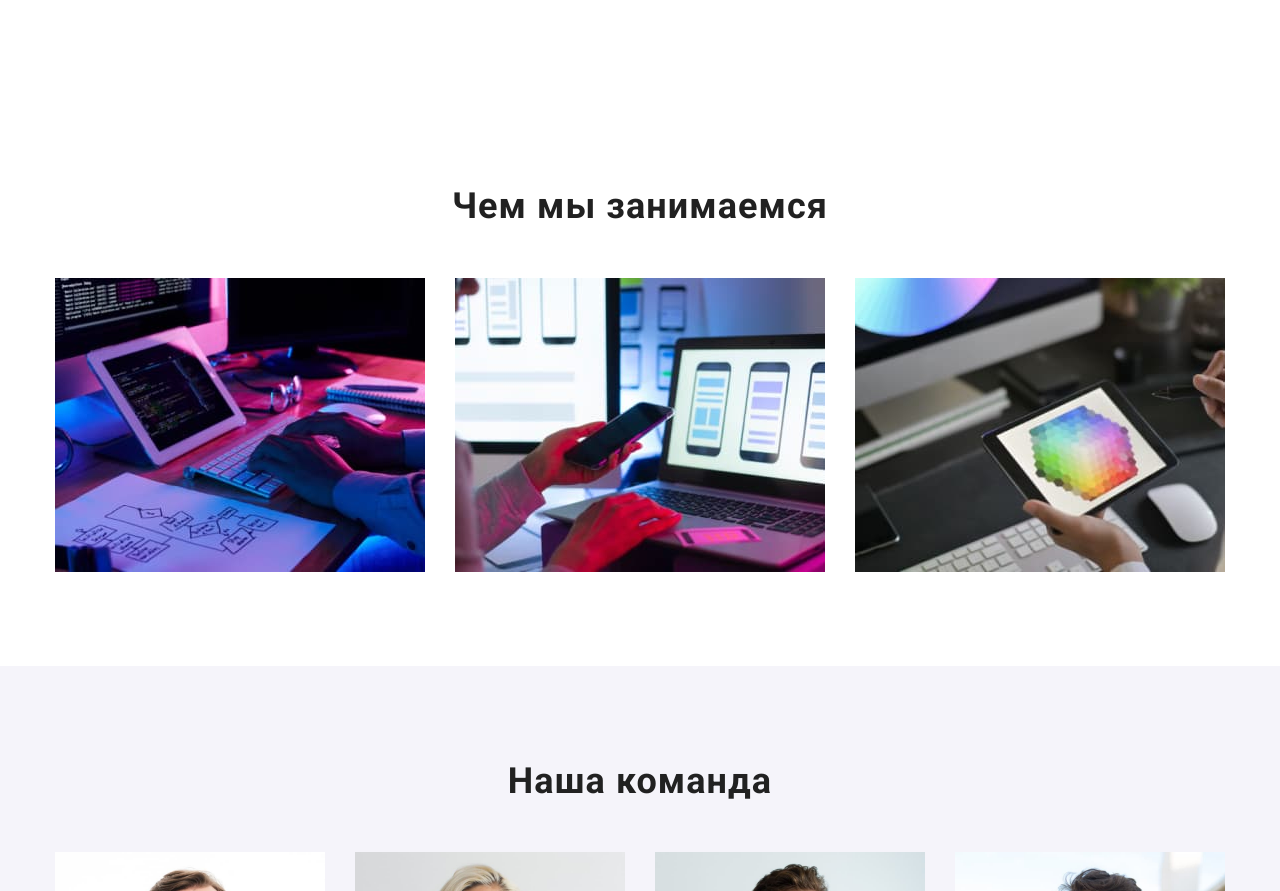
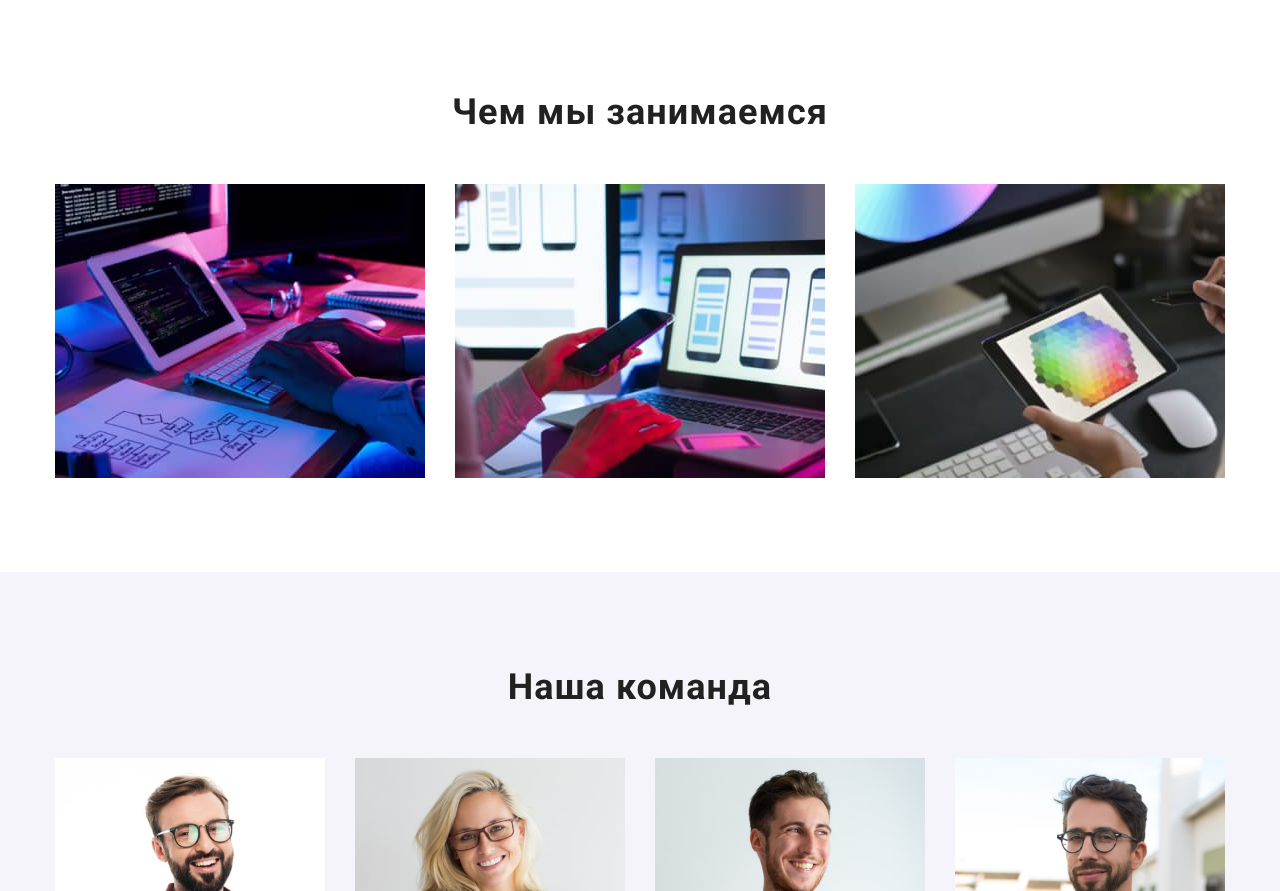
Before and after one commit to tilugdmytro/goit-markup-hw-03, a plain HTML site: page index.html in a window 1280 px wide. Shown: the part 879-1770 px from the top of the page. Drawn offline with nearby package versions, Linux system fonts and the light colour scheme.

Commit message:
Update styles.css

```diff
--- a/css/styles.css
+++ b/css/styles.css
@@ -226,7 +226,6 @@ img{
 
 /* =========== ACTIVITY =========== */
 .activity {
-    padding-top: var(--section-pt);
     padding-bottom: var(--section-pb);
 }
 
```
